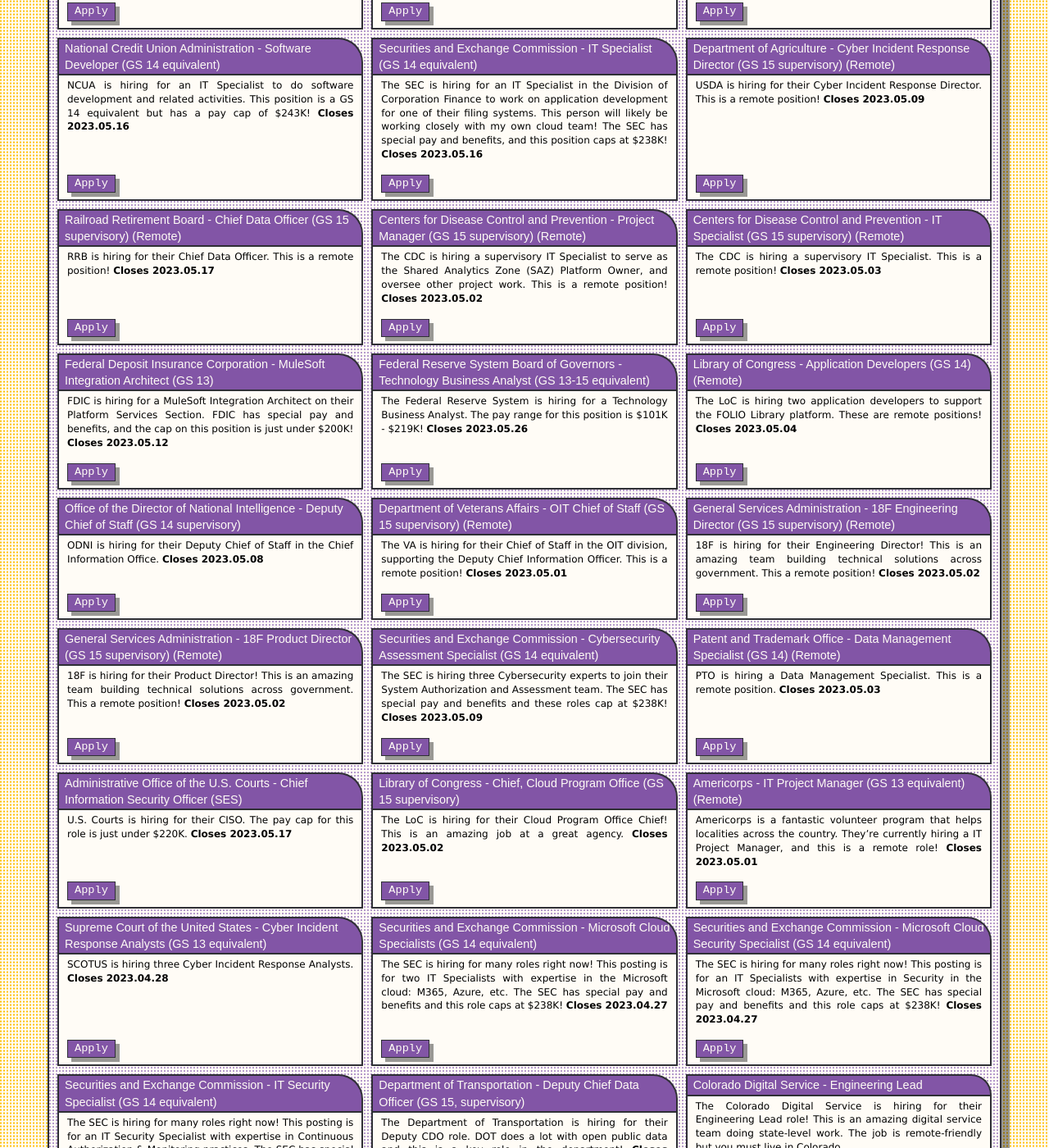
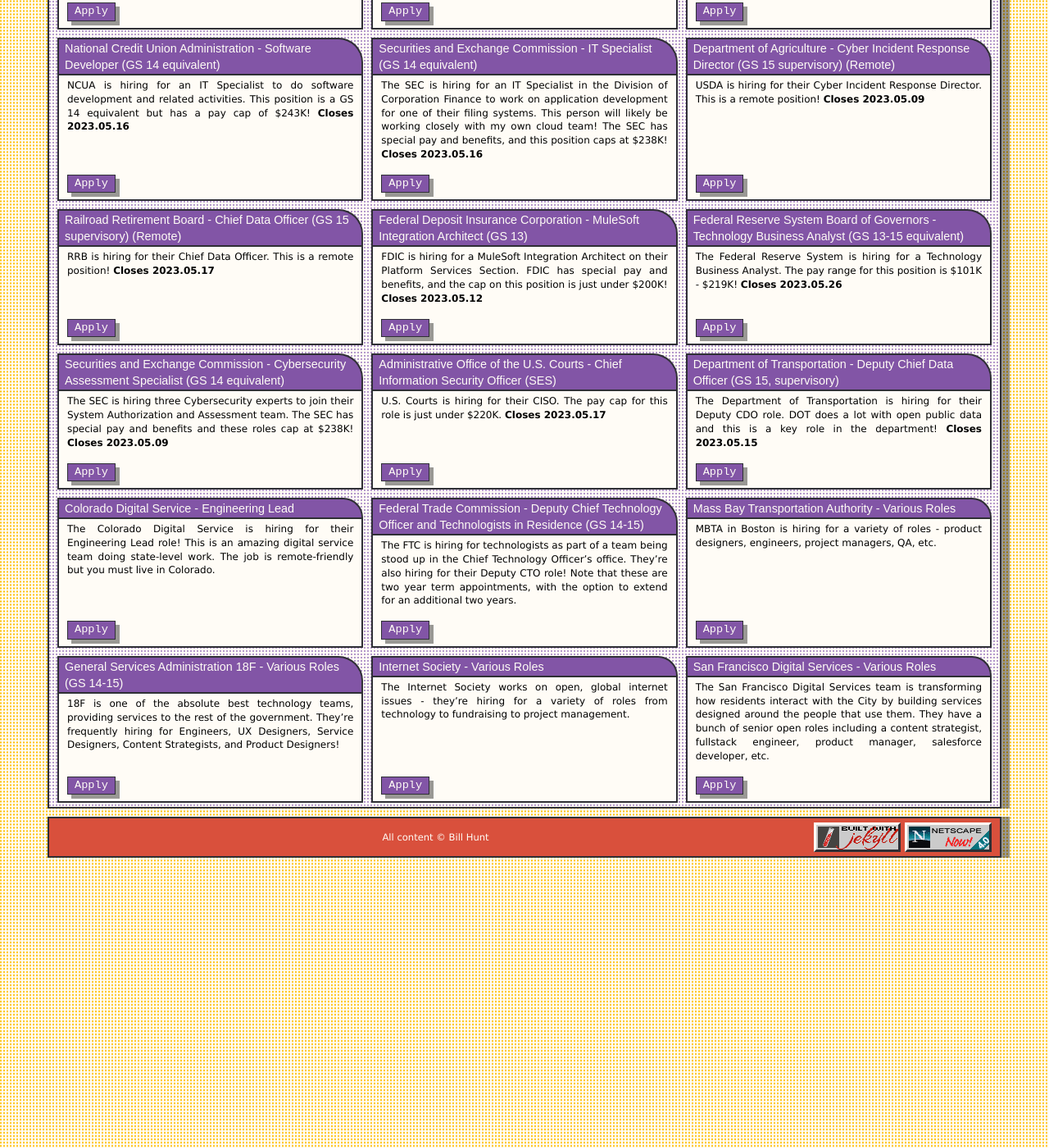
Before and after one commit to krusynth/billhunt.dev, a Jekyll site: the page built from jobs.md, in a window 1280 px wide and 1400 px high, scrolled down 1101 px. Shown: the whole window at 82% size. Built offline with Jekyll 4.4.1, drawn with Linux system fonts in a browser that asks for light colours; some web fonts are replaced; some of the changed text lies outside the part shown.

Commit message:
Update jobs.

```diff
--- a/_data/jobs.yml
+++ b/_data/jobs.yml
@@ -17,13 +17,13 @@
   content: The Congressional Budget Office is one of the key legislative branch offices, which helps to determine the financial impact of various policy decisions. This is an incredible role supporting the IT of that organization!
 
 - title: Federal Deposit Insurance Corporation - Senior Cybersecurity Specialist (GS 15 equivalent)
-  urL: https://www.usajobs.gov/job/724372200
+  url: https://www.usajobs.gov/job/724372200
   date: 2023-05-09
   closes: 2023-05-22
   content: FDIC is hiring for a Senior IT Specialist to help assist with security reviews & audits. This is a rare non-supervisory GS 15, and FDIC features special pay and benefits - this role caps at $250K!
 
 - title: Federal Deposit Insurance Corporation - Data Management Specialist (GS 13 equivalent)
-  urL: https://www.usajobs.gov/job/724372200
+  url: https://www.usajobs.gov/job/724372200
   date: 2023-05-09
   closes: 2023-05-22
   content: FDIC is hiring an IT Specialist to manage and support their databases. The FDIC features special pay and benefits - this role caps at just under $200k!
@@ -91,109 +91,17 @@
   closes: 2023-05-12
   content: FDIC is hiring for a MuleSoft Integration Architect on their Platform Services Section. FDIC has special pay and benefits, and the cap on this position is just under $200K!
 
-- title: Centers for Disease Control and Prevention - IT Specialist (GS 15 supervisory)
-  url: https://www.usajobs.gov/job/722616500
-  date: 2023-04-28
-  closes: 2023-05-03
-  remote: true
-  content: The CDC is hiring a supervisory IT Specialist.  This is a remote position!
-
-- title: Centers for Disease Control and Prevention - Project Manager (GS 15 supervisory)
-  url: https://www.usajobs.gov/job/722616500
-  date: 2023-04-28
-  closes: 2023-05-02
-  remote: true
-  content: The CDC is hiring a supervisory IT Specialist to serve as the Shared Analytics Zone (SAZ) Platform Owner, and oversee other project work.  This is a remote position!
-
 - title: Securities and Exchange Commission - Cybersecurity Assessment Specialist (GS 14 equivalent)
   url: https://www.usajobs.gov/job/721814300
   date: 2023-04-26
   closes: 2023-05-09
   content: The SEC is hiring three Cybersecurity experts to join their System Authorization and Assessment team. The SEC has special pay and benefits and these roles cap at $238K!
 
-- title: General Services Administration - 18F Product Director (GS 15 supervisory)
-  url: https://join.tts.gsa.gov/join/18fproductdirector23/
-  date: 2023-04-26
-  closes: 2023-05-02
-  remote: true
-  content: 18F is hiring for their Product Director! This is an amazing team building technical solutions across government. This a remote position!
-
-- title: General Services Administration - 18F Engineering Director (GS 15 supervisory)
-  url: https://join.tts.gsa.gov/join/18f-engineering-director-2023/
-  date: 2023-04-26
-  closes: 2023-05-02
-  remote: true
-  content: 18F is hiring for their Engineering Director! This is an amazing team building technical solutions across government. This a remote position!
-
-- title: Department of Veterans Affairs - OIT Chief of Staff (GS 15 supervisory)
-  url: https://www.usajobs.gov/job/721006800
-  date: 2023-04-26
-  closes: 2023-05-01
-  remote: true
-  content: The VA is hiring for their Chief of Staff in the OIT division, supporting the Deputy Chief Information Officer. This is a remote position!
-
-- title: Office of the Director of National Intelligence - Deputy Chief of Staff (GS 14 supervisory)
-  url: https://www.usajobs.gov/job/721255700
-  date: 2023-04-26
-  closes: 2023-05-08
-  content: ODNI is hiring for their Deputy Chief of Staff in the Chief Information Office.
-
-- title: Library of Congress - Application Developers (GS 14)
-  url: https://www.usajobs.gov/job/720849300
-  date: 2023-04-26
-  closes: 2023-05-04
-  remote: true
-  content: The LoC is hiring two application developers to support the FOLIO Library platform. These are remote positions!
-
 - title: Administrative Office of the U.S. Courts - Chief Information Security Officer (SES)
   url: https://www.usajobs.gov/job/720080900
   date: 2023-04-19
   closes: 2023-05-17
   content: U.S. Courts is hiring for their CISO. The pay cap for this role is just under $220K.
-
-- title: Patent and Trademark Office - Data Management Specialist (GS 14)
-  url: https://www.usajobs.gov/job/720541400
-  date: 2023-04-19
-  closes: 2023-05-03
-  remote: true
-  content: PTO is hiring a Data Management Specialist. This is a remote position.
-
-- title: Supreme Court of the United States - Cyber Incident Response Analysts (GS 13 equivalent)
-  url: https://www.usajobs.gov/job/719699200
-  date: 2023-04-18
-  closes: 2023-04-28
-  content: SCOTUS is hiring three Cyber Incident Response Analysts.
-
-- title: Americorps - IT Project Manager (GS 13 equivalent)
-  url: https://www.usajobs.gov/job/719846100
-  date: 2023-04-18
-  closes: 2023-05-01
-  remote: true
-  content: Americorps is a fantastic volunteer program that helps localities across the country. They're currently hiring a IT Project Manager, and this is a remote role!
-
-- title: Library of Congress - Chief, Cloud Program Office (GS 15 supervisory)
-  url: https://www.usajobs.gov/job/719981200
-  date: 2023-04-18
-  closes: 2023-05-02
-  content: The LoC is hiring for their Cloud Program Office Chief!  This is an amazing job at a great agency.
-
-- title: Securities and Exchange Commission - IT Security Specialist (GS 14 equivalent)
-  url: https://www.usajobs.gov/job/719439300
-  date: 2023-04-14
-  closes: 2023-05-03
-  content: The SEC is hiring for many roles right now! This posting is for an IT Security Specialist with expertise in Continuous Authorization & Monitoring practices. The SEC has special pay and benefits and this role caps at $238K!
-
-- title: Securities and Exchange Commission - Microsoft Cloud Security Specialist (GS 14 equivalent)
-  url: https://www.usajobs.gov/job/719432700
-  date: 2023-04-14
-  closes: 2023-04-27
-  content: "The SEC is hiring for many roles right now! This posting is for an IT Specialists with expertise in Security in the Microsoft cloud: M365, Azure, etc. The SEC has special pay and benefits and this role caps at $238K!"
-
-- title: Securities and Exchange Commission - Microsoft Cloud Specialists (GS 14 equivalent)
-  url: https://www.usajobs.gov/job/719425100
-  date: 2023-04-14
-  closes: 2023-04-27
-  content: "The SEC is hiring for many roles right now! This posting is for two IT Specialists with expertise in the Microsoft cloud: M365, Azure, etc. The SEC has special pay and benefits and this role caps at $238K!"
 
 - title: Department of Transportation - Deputy Chief Data Officer (GS 15, supervisory)
   url: https://www.usajobs.gov/job/706554300
```
